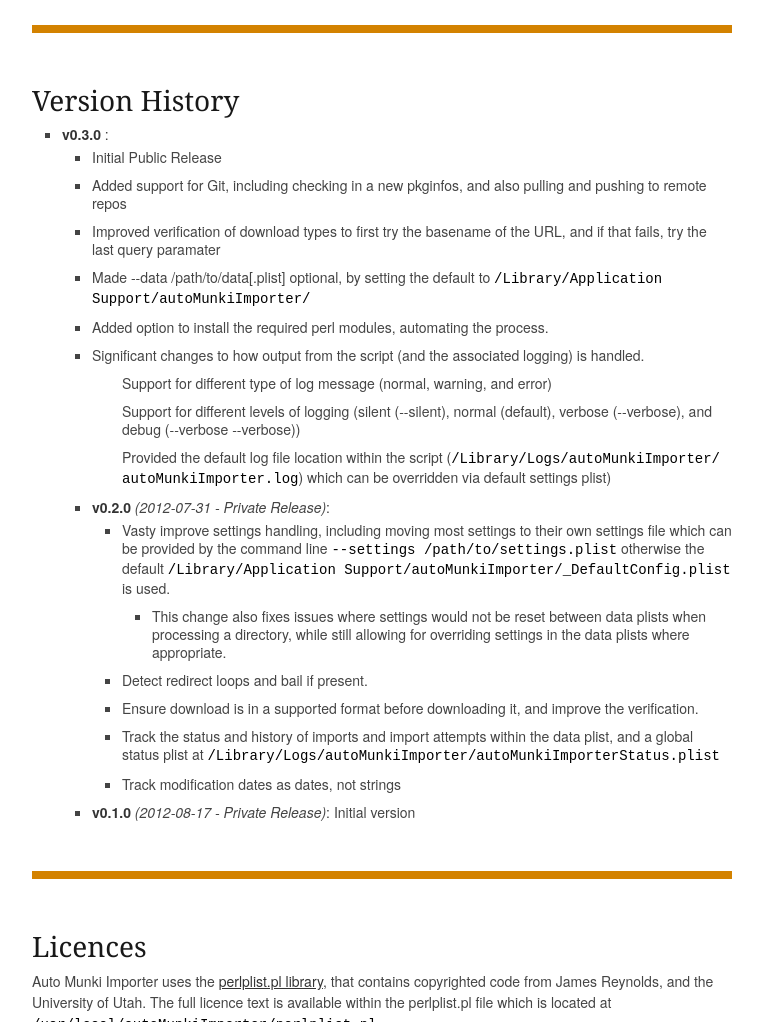
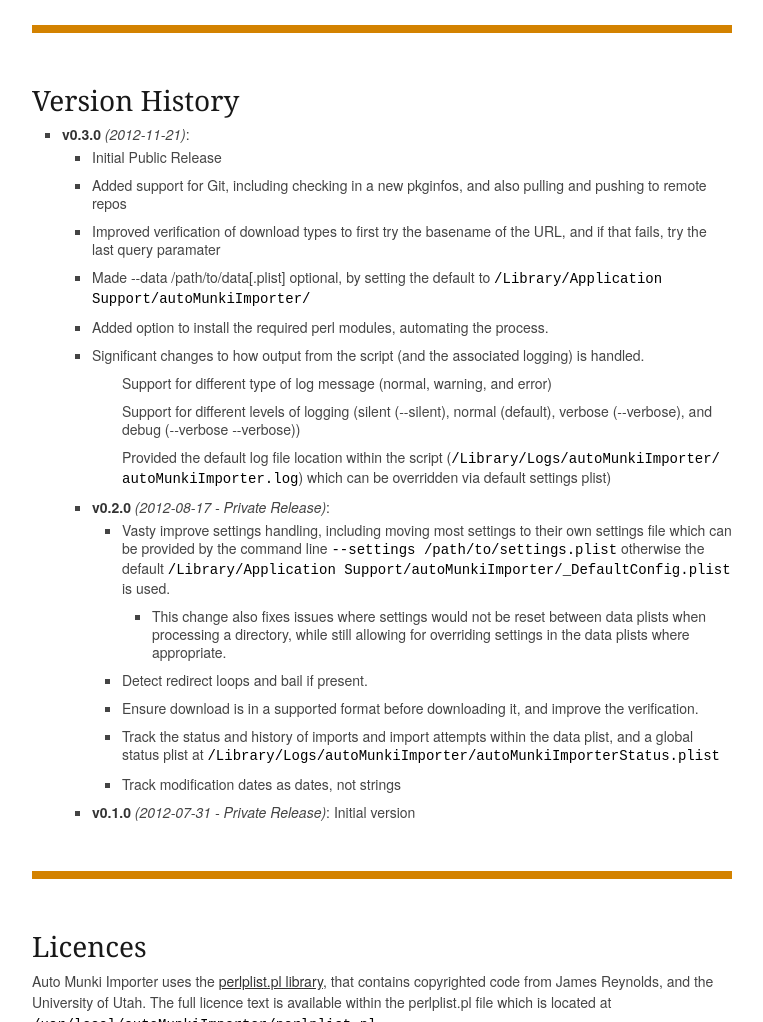
Before and after one commit to neographophobic/autoMunkiImporter, a plain HTML site: page download.html in a window 1280 px wide. Shown: the part 760-1782 px from the top of the page, without its empty margins (378-1141 px from the left). Drawn offline with Linux system fonts and the light colour scheme.

Commit message:
Fixed incorrect dates on download page

```diff
--- a/download.html
+++ b/download.html
@@ -106,7 +106,7 @@
 			<section id="version">
 				<h3>Version History</h3>
 				<ul class="square">
-					<li><strong>v0.3.0</strong> <em></em>:
+					<li><strong>v0.3.0</strong> <em>(2012-11-21)</em>:
 						<ul class="square">
 							<li>Initial Public Release</li>
 							<li>Added support for Git, including checking in a new pkginfos, and also pulling and pushing to remote repos</li>
@@ -120,7 +120,7 @@
 								<li>Provided the default log file location within the script (<code>/Library/&#8203;Logs/&#8203;autoMunkiImporter/&#8203;autoMunkiImporter.log</code>) which can be overridden via default settings plist)</li>
 						</ul>
 					</li>
-					<li><strong>v0.2.0</strong> <em>(2012-07-31 - Private Release)</em>:
+					<li><strong>v0.2.0</strong> <em>(2012-08-17 - Private Release)</em>:
 						<ul class="square">
 							<li>Vasty improve settings handling, including moving most settings to their own settings file which can be provided by the command line <code>--settings /path/to/settings.plist</code> otherwise the default <code>/Library/&#8203;Application Support/&#8203;autoMunkiImporter/&#8203;_DefaultConfig.plist</code> is used.</li>
 							<ul class="square">
@@ -132,7 +132,7 @@
 							<li>Track modification dates as dates, not strings</li>
 						</ul>
 					</li>
-					<li><strong>v0.1.0</strong> <em>(2012-08-17 - Private Release)</em>: Initial version</li>
+					<li><strong>v0.1.0</strong> <em>(2012-07-31 - Private Release)</em>: Initial version</li>
 				</ul>
 			</section>
 			<hr class="large orangebackground">
```
